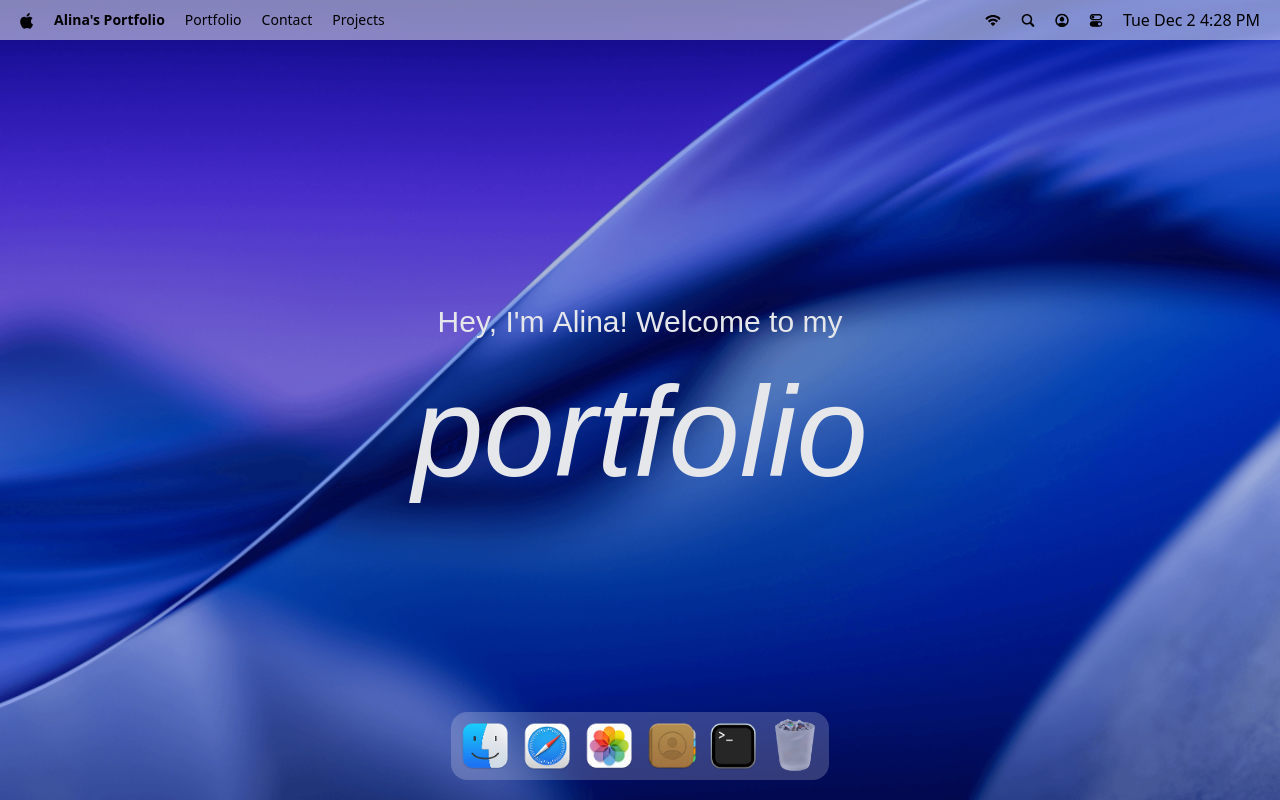
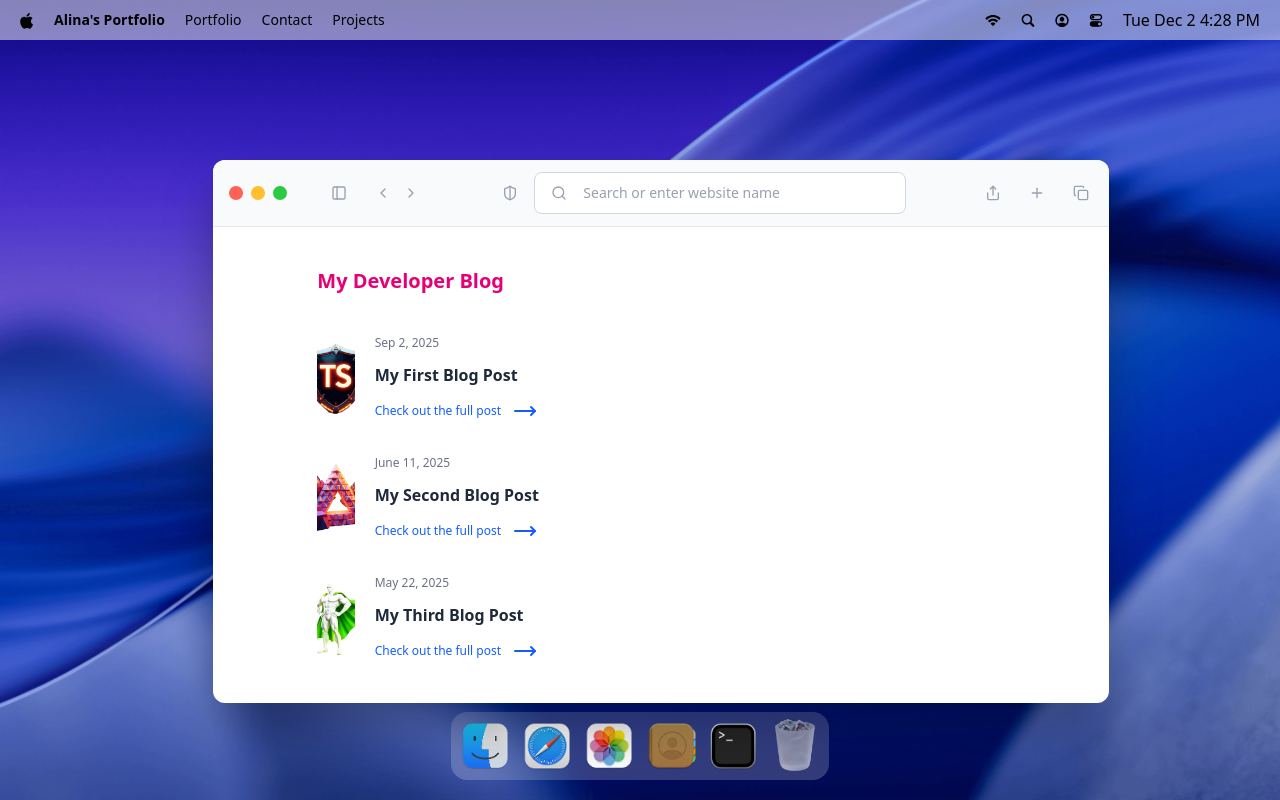
Before and after one commit to alineitgirl/my-website-portfolio, a React (Vite) app: page / in a window 1280 px wide. Both pictures are taken after a click on the button 547 px from the left and 746 px from the top of the page. Built offline with nearby package versions, Linux system fonts and the light colour scheme; a web font is replaced by a local one.

Commit message:
implement safari component and add posts

```diff
--- a/src/App.jsx
+++ b/src/App.jsx
@@ -6,6 +6,7 @@
 import Welcome from './components/Welcome';
 import Dock from './components/Dock';
 import Terminal from './windows/Terminal';
+import Safari from './windows/Safari';
 
 gsap.registerPlugin(Draggable);
 
@@ -17,6 +18,7 @@
       <Dock/>
 
       <Terminal />
+      <Safari />
     </main>
   )
 }
--- a/src/constants/index.js
+++ b/src/constants/index.js
@@ -97,3 +97,29 @@
 ];
 
 export { techStack };
+
+const blogPosts = [
+  {
+    id: 1,
+    date: "Sep 2, 2025",
+    title: "My First Blog Post",
+    link: "https://example.com/blog/my-first-post",
+    image: "/images/blog1.png",
+  },
+  {
+    id: 2,
+    date: "June 11, 2025",
+    title: "My Second Blog Post",
+    link: "https://example.com/blog/my-second-post",
+    image: "/images/blog2.png",
+  },
+  {
+    id: 3,
+    date: "May 22, 2025",
+    title: "My Third Blog Post",
+    link: "https://example.com/blog/my-third-post",
+    image: "/images/blog3.png",
+  },
+];
+
+export { blogPosts };
--- /dev/null
+++ b/src/windows/Safari.jsx
@@ -0,0 +1,64 @@
+import WindowControls from '../components/WindowControls'
+import React from 'react'
+import WindowWrapper from '../hoc/WindowWrapper'
+import { blogPosts } from '../constants/index.js';
+import { ChevronLeft, PanelLeft, ChevronRight, ShieldHalf, SearchIcon, ShareIcon, Plus, CopyIcon, MoveRight } from 'lucide-react';
+
+const Safari = () => {
+  return (
+    <>
+    <div id="window-header">
+        <WindowControls target="safari"></WindowControls>
+
+        <PanelLeft className='ml-10 icon'></PanelLeft>
+
+        <div className='flex items-center gap-1 ml-5'>
+            <ChevronLeft className='icon'/>
+            <ChevronRight className='icon'/>
+        </div>
+
+        <div className='flex-1 flex-center gap-3'>
+            <ShieldHalf className='icon'/>
+
+            <div className='search'>
+                <SearchIcon className='icon'/>
+
+                <input type="text" placeholder='Search or enter website name'
+                className='flex-1 '/>
+            </div>
+        </div>
+
+        <div className='flex items-center gap-5'>
+            <ShareIcon className='icon'/>
+            <Plus className='icon'/>
+            <CopyIcon className='icon'/>
+        </div>
+    </div>
+
+    <div className='blog'>
+        <h2>My Developer Blog</h2>
+
+        <div className='space-y-8'>
+            {blogPosts.map(({ id, image, date, link, title}) => (
+               <div key={id} className='blog-post'>
+                <div className='col-spand-2'>
+                    <img src={image} alt={title}/>
+                </div>
+                <div className='content'>
+                    <p>{date}</p>
+                    <h3>{title}</h3>
+                    <a href={link} target='_blank' rel="noopener noreferrer">
+                        Check out the full post <MoveRight className='icon-hover'/>
+                    </a>
+                </div>
+                </div>
+            ))}
+        </div>
+    </div>
+    </>
+  );
+};
+
+const SafariWindow = WindowWrapper(Safari, 'safari');
+
+export default SafariWindow;
```
